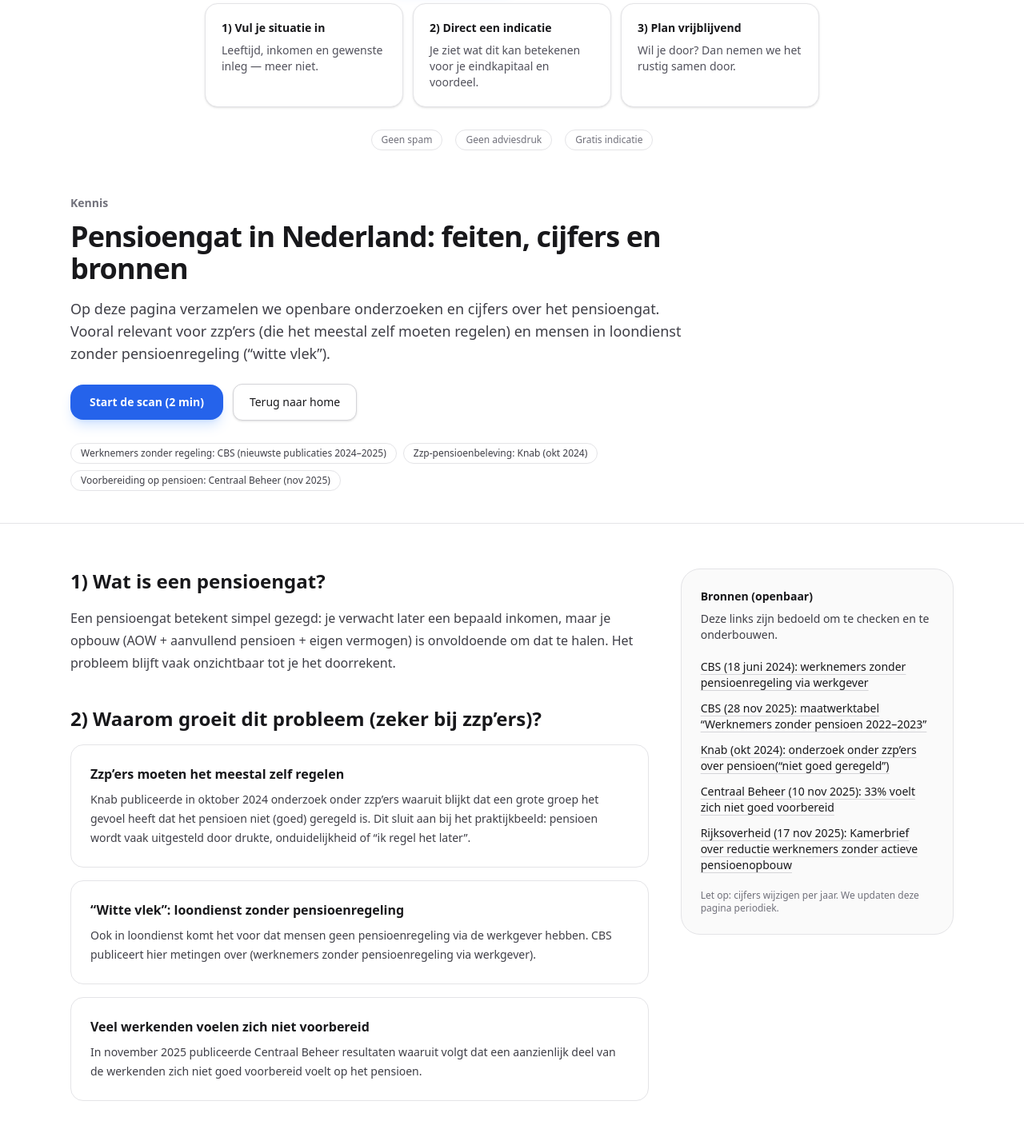
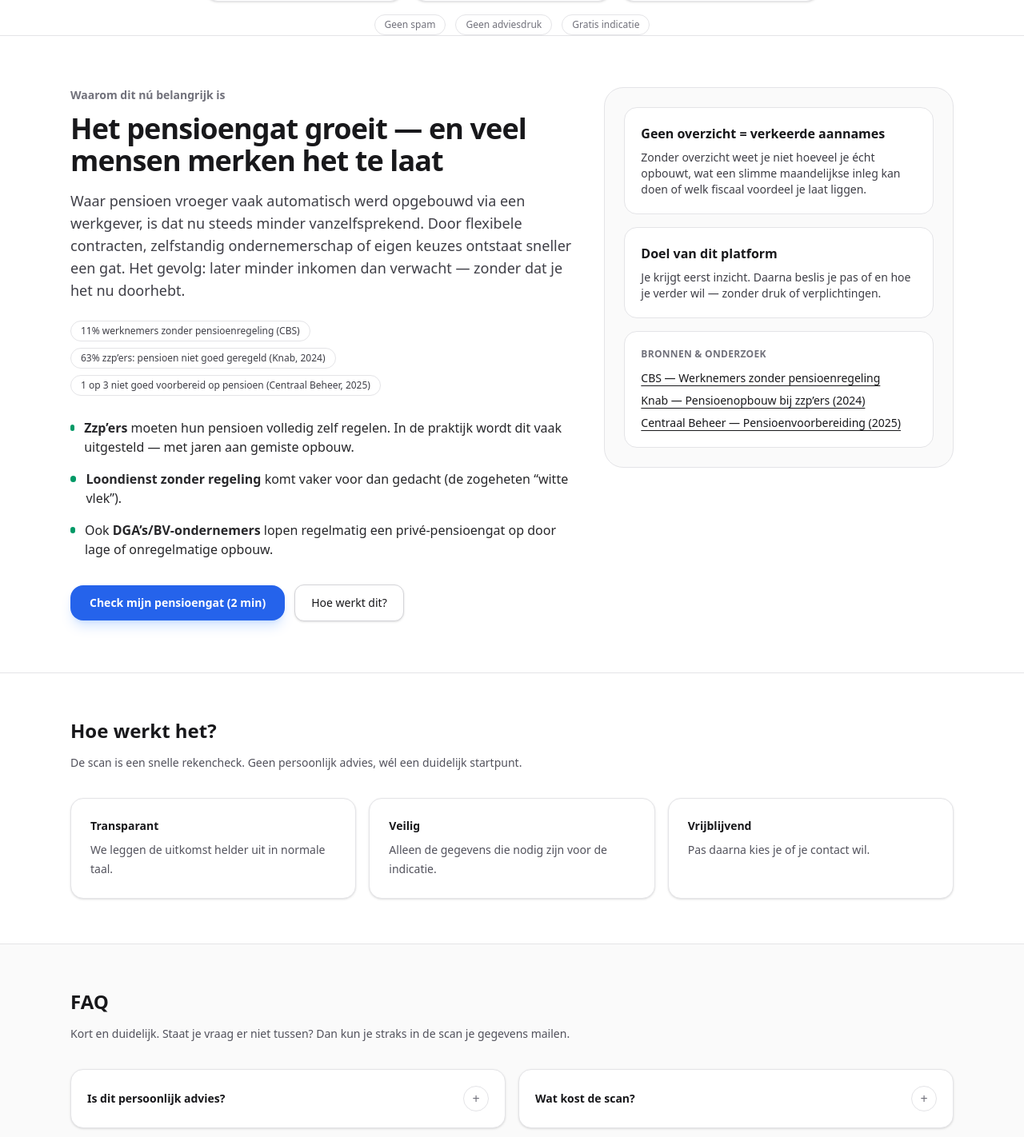
Before and after one commit to sharafatarsham-tech/slim-vermogen, a Next.js app: page / in a window 1280 px wide. Shown: the part 738-2160 px from the top of the page at 80% size. Built offline with nearby package versions, Linux system fonts and the light colour scheme.

Commit message:
Finalize hero layout, navbar kennis link and authority content

```diff
--- a/app/(site)/page.tsx
+++ b/app/(site)/page.tsx
@@ -19,9 +19,10 @@ export default function HomePage() {
           </div>
 
           <div className="mx-auto max-w-6xl px-6">
-            <div className="min-h-[calc(100vh-4rem)] flex items-center justify-center py-2 sm:py-4">
-              <div className="mx-auto max-w-3xl text-center">
-                {/* HERO LOGO */}
+            {/* compacter + hoger */}
+            <div className="min-h-[calc(100vh-8rem)] flex items-start justify-center pt-3 sm:pt-5">
+              <div className="mx-auto w-full max-w-3xl text-center">
+                {/* HERO LOGO (hoger + kleiner) */}
                 <div className="flex justify-center mb-1">
                   <Image
                     src="/logo-mijnpensioen.png"
@@ -29,29 +30,29 @@ export default function HomePage() {
                     width={520}
                     height={180}
                     priority
-                    className="h-auto w-[260px] sm:w-[310px] md:w-[340px]"
+                    className="h-auto w-[200px] sm:w-[230px] md:w-[260px]"
                   />
                 </div>
 
                 {/* badge */}
-                <div className="flex justify-center mt-1">
+                <div className="flex justify-center">
                   <div className="inline-flex items-center gap-2 rounded-full border border-zinc-200 bg-white/70 px-3 py-1 text-xs text-zinc-700 shadow-sm backdrop-blur">
                     <span className="h-2 w-2 rounded-full bg-emerald-500" />
                     Binnen 2 minuten inzicht — geen verplichtingen
                   </div>
                 </div>
 
-                <h1 className="mt-3 sm:mt-4 text-balance text-4xl font-semibold tracking-tight text-zinc-900 sm:text-5xl">
+                <h1 className="mt-3 text-balance text-[32px] font-semibold tracking-tight text-zinc-900 sm:text-[40px]">
                   Zie in één overzicht wat je pensioen later écht kan worden.
                 </h1>
 
-                <p className="mt-3 sm:mt-4 mx-auto max-w-2xl text-pretty text-base leading-7 text-zinc-600 sm:text-lg">
+                <p className="mt-2 mx-auto max-w-2xl text-pretty text-[15px] leading-6 text-zinc-600 sm:text-[16px]">
                   De Slim Vermogen Scan combineert jouw input tot een duidelijke indicatie:
                   eindkapitaal, belastingvoordeel en wat een slimme maandinleg kan doen. Simpel,
                   helder en zonder adviesdruk.
                 </p>
 
-                <div className="mt-4 sm:mt-5 flex flex-col items-stretch justify-center gap-2 sm:flex-row sm:items-center">
+                <div className="mt-4 flex flex-col items-stretch justify-center gap-2 sm:flex-row sm:items-center">
                   <Link
                     href="/scan"
                     className="inline-flex items-center justify-center rounded-2xl bg-[#2563eb] px-7 py-4 text-base font-semibold text-white shadow-lg shadow-blue-500/20 transition hover:-translate-y-0.5 hover:shadow-xl"
@@ -67,32 +68,32 @@ export default function HomePage() {
                   </a>
                 </div>
 
-                {/* 3 steps */}
-                <div className="mt-4 sm:mt-5 grid grid-cols-1 gap-3 sm:grid-cols-3">
-                  <div className="rounded-2xl border border-zinc-200 bg-white p-5 text-left shadow-sm">
+                {/* 3 steps (compacter) */}
+                <div className="mt-4 grid grid-cols-1 gap-3 sm:grid-cols-3">
+                  <div className="rounded-2xl border border-zinc-200 bg-white p-4 text-left shadow-sm">
                     <div className="text-sm font-semibold text-zinc-900">1) Vul je situatie in</div>
-                    <div className="mt-2 text-sm text-zinc-600">
+                    <div className="mt-1.5 text-sm text-zinc-600">
                       Leeftijd, inkomen en gewenste inleg — meer niet.
                     </div>
                   </div>
 
-                  <div className="rounded-2xl border border-zinc-200 bg-white p-5 text-left shadow-sm">
+                  <div className="rounded-2xl border border-zinc-200 bg-white p-4 text-left shadow-sm">
                     <div className="text-sm font-semibold text-zinc-900">2) Direct een indicatie</div>
-                    <div className="mt-2 text-sm text-zinc-600">
+                    <div className="mt-1.5 text-sm text-zinc-600">
                       Je ziet wat dit kan betekenen voor je eindkapitaal en voordeel.
                     </div>
                   </div>
 
-                  <div className="rounded-2xl border border-zinc-200 bg-white p-5 text-left shadow-sm">
+                  <div className="rounded-2xl border border-zinc-200 bg-white p-4 text-left shadow-sm">
                     <div className="text-sm font-semibold text-zinc-900">3) Plan vrijblijvend</div>
-                    <div className="mt-2 text-sm text-zinc-600">
+                    <div className="mt-1.5 text-sm text-zinc-600">
                       Wil je door? Dan nemen we het rustig samen door.
                     </div>
                   </div>
                 </div>
 
-                {/* trust row */}
-                <div className="mt-6 sm:mt-7 flex flex-wrap items-center justify-center gap-x-4 gap-y-2 text-xs text-zinc-500">
+                {/* trust row (kleiner) */}
+                <div className="mt-4 flex flex-wrap items-center justify-center gap-x-3 gap-y-2 text-xs text-zinc-500">
                   <span className="rounded-full border border-zinc-200 bg-white px-3 py-1">Geen spam</span>
                   <span className="rounded-full border border-zinc-200 bg-white px-3 py-1">Geen adviesdruk</span>
                   <span className="rounded-full border border-zinc-200 bg-white px-3 py-1">Gratis indicatie</span>
--- a/app/components/ProblemSection.tsx
+++ b/app/components/ProblemSection.tsx
@@ -1,247 +1,154 @@
-// app/kennis/page.tsx
 import Link from "next/link";
 
-export const metadata = {
-  title: "Kennis & Onderzoek — Pensioengat (NL) | Slim Vermogen",
-  description:
-    "Feiten, onderzoeken en openbare bronnen over het pensioengat in Nederland — met focus op zzp’ers en mensen zonder pensioenregeling.",
-};
+export default function ProblemSection() {
+  return (
+    <section id="probleem" className="border-t border-zinc-200 bg-white py-16">
+      <div className="mx-auto max-w-6xl px-6">
+        <div className="grid gap-10 lg:grid-cols-12 lg:items-start">
 
-export default function KennisPage() {
-  return (
-    <div className="min-h-screen bg-white text-zinc-900">
-      <main>
-        {/* HERO */}
-        <section className="border-b border-zinc-200 bg-white">
-          <div className="mx-auto max-w-6xl px-6 py-10">
-            <div className="max-w-3xl">
-              <p className="text-sm font-semibold text-zinc-500">Kennis</p>
+          {/* LEFT */}
+          <div className="lg:col-span-7">
+            <p className="text-sm font-semibold text-zinc-500">
+              Waarom dit nú belangrijk is
+            </p>
 
-              {/* 1x H1 */}
-              <h1 className="mt-3 text-3xl font-bold tracking-tight text-zinc-900 md:text-4xl">
-                Pensioengat in Nederland: feiten, cijfers en bronnen
-              </h1>
+            <h2 className="mt-3 text-3xl font-bold tracking-tight text-zinc-900 md:text-4xl">
+              Het pensioengat groeit — en veel mensen merken het te laat
+            </h2>
 
             <p className="mt-4 text-lg leading-7 text-zinc-700">
-                Op deze pagina verzamelen we openbare onderzoeken en cijfers over
-                het pensioengat. Vooral relevant voor zzp’ers (die het meestal zelf
-                moeten regelen) en mensen in loondienst zonder pensioenregeling
-                (“witte vlek”).
+              Waar pensioen vroeger vaak automatisch werd opgebouwd via een werkgever,
+              is dat nu steeds minder vanzelfsprekend. Door flexibele contracten,
+              zelfstandig ondernemerschap of eigen keuzes ontstaat sneller een gat.
+              Het gevolg: later minder inkomen dan verwacht — zonder dat je het nu doorhebt.
             </p>
 
-              <div className="mt-6 flex flex-col gap-3 sm:flex-row sm:items-center">
+            {/* Proof chips */}
+            <div className="mt-6 flex flex-wrap gap-2">
+              <span className="rounded-full border border-zinc-200 bg-white px-3 py-1 text-xs text-zinc-700">
+                11% werknemers zonder pensioenregeling (CBS)
+              </span>
+              <span className="rounded-full border border-zinc-200 bg-white px-3 py-1 text-xs text-zinc-700">
+                63% zzp’ers: pensioen niet goed geregeld (Knab, 2024)
+              </span>
+              <span className="rounded-full border border-zinc-200 bg-white px-3 py-1 text-xs text-zinc-700">
+                1 op 3 niet goed voorbereid op pensioen (Centraal Beheer, 2025)
+              </span>
+            </div>
+
+            {/* Bullets */}
+            <ul className="mt-7 space-y-4 text-zinc-800">
+              <li className="flex gap-3">
+                <span className="mt-2 h-2 w-2 rounded-full bg-emerald-600" />
+                <span>
+                  <strong>Zzp’ers</strong> moeten hun pensioen volledig zelf regelen.
+                  In de praktijk wordt dit vaak uitgesteld — met jaren aan gemiste opbouw.
+                </span>
+              </li>
+              <li className="flex gap-3">
+                <span className="mt-2 h-2 w-2 rounded-full bg-emerald-600" />
+                <span>
+                  <strong>Loondienst zonder regeling</strong> komt vaker voor dan gedacht
+                  (de zogeheten “witte vlek”).
+                </span>
+              </li>
+              <li className="flex gap-3">
+                <span className="mt-2 h-2 w-2 rounded-full bg-emerald-600" />
+                <span>
+                  Ook <strong>DGA’s/BV-ondernemers</strong> lopen regelmatig een
+                  privé-pensioengat op door lage of onregelmatige opbouw.
+                </span>
+              </li>
+            </ul>
+
+            {/* CTA */}
+            <div className="mt-8 flex flex-col gap-3 sm:flex-row sm:items-center">
               <Link
                 href="/scan"
                 className="inline-flex items-center justify-center rounded-2xl bg-[#2563eb] px-6 py-3 text-sm font-semibold text-white shadow-lg shadow-blue-500/20 transition hover:-translate-y-0.5 hover:shadow-xl"
               >
-                  Start de scan (2 min)
+                Check mijn pensioengat (2 min)
               </Link>
 
-                <Link
-                  href="/"
+              <a
+                href="#hoe-werkt-het"
                 className="inline-flex items-center justify-center rounded-xl border border-zinc-300 bg-white px-5 py-3 text-sm font-medium text-zinc-900 shadow-sm hover:bg-zinc-50"
               >
-                  Terug naar home
-                </Link>
+                Hoe werkt dit?
+              </a>
+            </div>
           </div>
 
-              {/* Quick facts */}
-              <div className="mt-7 flex flex-wrap gap-2">
-                <span className="rounded-full border border-zinc-200 bg-white px-3 py-1 text-xs text-zinc-700">
-                  Werknemers zonder regeling: CBS (nieuwste publicaties 2024–2025)
-                </span>
-                <span className="rounded-full border border-zinc-200 bg-white px-3 py-1 text-xs text-zinc-700">
-                  Zzp-pensioenbeleving: Knab (okt 2024)
-                </span>
-                <span className="rounded-full border border-zinc-200 bg-white px-3 py-1 text-xs text-zinc-700">
-                  Voorbereiding op pensioen: Centraal Beheer (nov 2025)
-                </span>
-              </div>
-            </div>
-          </div>
-        </section>
+          {/* RIGHT */}
+          <div className="lg:col-span-5">
+            <div className="rounded-3xl border border-zinc-200 bg-zinc-50 p-6 space-y-4">
 
-        {/* CONTENT */}
-        <section className="bg-white py-14">
-          <div className="mx-auto max-w-6xl px-6">
-            <div className="grid gap-10 lg:grid-cols-12">
-              {/* LEFT: content */}
-              <div className="lg:col-span-8 space-y-10">
-                <section className="space-y-4">
-                  <h2 className="text-2xl font-semibold text-zinc-900">
-                    1) Wat is een pensioengat?
-                  </h2>
-                  <p className="text-zinc-700 leading-7">
-                    Een pensioengat betekent simpel gezegd: je verwacht later een
-                    bepaald inkomen, maar je opbouw (AOW + aanvullend pensioen +
-                    eigen vermogen) is onvoldoende om dat te halen. Het probleem
-                    blijft vaak onzichtbaar tot je het doorrekent.
+              <div className="rounded-2xl border border-zinc-200 bg-white p-5">
+                <p className="font-semibold text-zinc-900">
+                  Geen overzicht = verkeerde aannames
                 </p>
-                </section>
-
-                <section className="space-y-4">
-                  <h2 className="text-2xl font-semibold text-zinc-900">
-                    2) Waarom groeit dit probleem (zeker bij zzp’ers)?
-                  </h2>
-
-                  <div className="rounded-2xl border border-zinc-200 bg-white p-6">
-                    <h3 className="text-base font-semibold text-zinc-900">
-                      Zzp’ers moeten het meestal zelf regelen
-                    </h3>
-                    <p className="mt-2 text-sm text-zinc-700 leading-6">
-                      Knab publiceerde in oktober 2024 onderzoek onder zzp’ers waaruit
-                      blijkt dat een grote groep het gevoel heeft dat het pensioen
-                      niet (goed) geregeld is. Dit sluit aan bij het praktijkbeeld:
-                      pensioen wordt vaak uitgesteld door drukte, onduidelijkheid of
-                      “ik regel het later”.
+                <p className="mt-2 text-sm text-zinc-700">
+                  Zonder overzicht weet je niet hoeveel je écht opbouwt,
+                  wat een slimme maandelijkse inleg kan doen
+                  of welk fiscaal voordeel je laat liggen.
                 </p>
               </div>
 
-                  <div className="rounded-2xl border border-zinc-200 bg-white p-6">
-                    <h3 className="text-base font-semibold text-zinc-900">
-                      “Witte vlek”: loondienst zonder pensioenregeling
-                    </h3>
-                    <p className="mt-2 text-sm text-zinc-700 leading-6">
-                      Ook in loondienst komt het voor dat mensen geen pensioenregeling via
-                      de werkgever hebben. CBS publiceert hier metingen over (werknemers
-                      zonder pensioenregeling via werkgever).
+              <div className="rounded-2xl border border-zinc-200 bg-white p-5">
+                <p className="font-semibold text-zinc-900">
+                  Doel van dit platform
+                </p>
+                <p className="mt-2 text-sm text-zinc-700">
+                  Je krijgt eerst inzicht. Daarna beslis je pas
+                  of en hoe je verder wil — zonder druk of verplichtingen.
                 </p>
               </div>
 
-                  <div className="rounded-2xl border border-zinc-200 bg-white p-6">
-                    <h3 className="text-base font-semibold text-zinc-900">
-                      Veel werkenden voelen zich niet voorbereid
-                    </h3>
-                    <p className="mt-2 text-sm text-zinc-700 leading-6">
-                      In november 2025 publiceerde Centraal Beheer resultaten waaruit volgt
-                      dat een aanzienlijk deel van de werkenden zich niet goed voorbereid voelt
-                      op het pensioen.
-                    </p>
-                  </div>
-                </section>
-
-                <section className="space-y-4">
-                  <h2 className="text-2xl font-semibold text-zinc-900">
-                    3) Wat kun je hiermee als bezoeker?
-                  </h2>
-
-                  <ul className="space-y-3 text-zinc-800">
-                    <li className="flex gap-3">
-                      <span className="mt-2 h-2 w-2 rounded-full bg-emerald-600 flex-none" />
-                      <span>
-                        Eerst overzicht: wat is je huidige opbouw en wat ontbreekt er?
-                      </span>
-                    </li>
-                    <li className="flex gap-3">
-                      <span className="mt-2 h-2 w-2 rounded-full bg-emerald-600 flex-none" />
-                      <span>
-                        Daarna opties: welke oplossingen passen bij jouw situatie (zzp/loondienst, inkomen, horizon)?
-                      </span>
-                    </li>
-                    <li className="flex gap-3">
-                      <span className="mt-2 h-2 w-2 rounded-full bg-emerald-600 flex-none" />
-                      <span>
-                        Pas daarna actie: wat is een logische maandstap die je kunt volhouden?
-                      </span>
-                    </li>
-                  </ul>
-
-                  <div className="mt-6 rounded-2xl border border-zinc-200 bg-zinc-50 p-6">
-                    <p className="font-semibold text-zinc-900">Praktisch</p>
-                    <p className="mt-2 text-sm text-zinc-700 leading-6">
-                      Wil je snel een indicatie? Gebruik de scan. Wil je dieper de cijfers in,
-                      gebruik onderstaande bronnen en check ze zelf.
-                    </p>
-                    <div className="mt-4 flex flex-col gap-3 sm:flex-row">
-                      <Link
-                        href="/scan"
-                        className="inline-flex items-center justify-center rounded-2xl bg-[#2563eb] px-6 py-3 text-sm font-semibold text-white shadow-lg shadow-blue-500/20 transition hover:-translate-y-0.5 hover:shadow-xl"
-                      >
-                        Naar de scan
-                      </Link>
-                      <Link
-                        href="/#probleem"
-                        className="inline-flex items-center justify-center rounded-xl border border-zinc-300 bg-white px-5 py-3 text-sm font-medium text-zinc-900 shadow-sm hover:bg-zinc-50"
-                      >
-                        Lees de uitleg op home
-                      </Link>
-                    </div>
-                  </div>
-                </section>
-              </div>
-
-              {/* RIGHT: sources */}
-              <aside className="lg:col-span-4">
-                <div className="rounded-3xl border border-zinc-200 bg-zinc-50 p-6">
-                  <p className="text-sm font-semibold text-zinc-900">
-                    Bronnen (openbaar)
-                  </p>
-                  <p className="mt-2 text-sm text-zinc-700">
-                    Deze links zijn bedoeld om te checken en te onderbouwen.
+              {/* Sources */}
+              <div className="rounded-2xl border border-zinc-200 bg-white p-5">
+                <p className="text-xs font-semibold uppercase tracking-wide text-zinc-500">
+                  Bronnen & onderzoek
                 </p>
 
-                  <ul className="mt-5 space-y-3 text-sm">
+                <ul className="mt-3 space-y-2 text-sm">
                   <li>
                     <a
-                        className="text-zinc-900 underline decoration-zinc-300 underline-offset-4 hover:decoration-zinc-600"
                       href="https://www.cbs.nl/nl-nl/nieuws/2024/25/aantal-werknemers-zonder-pensioen-afgenomen-met-bijna-20-procent"
                       target="_blank"
                       rel="noreferrer"
+                      className="underline underline-offset-4 hover:text-zinc-900"
                     >
-                        CBS (18 juni 2024): werknemers zonder pensioenregeling via werkgever
+                      CBS — Werknemers zonder pensioenregeling
                     </a>
                   </li>
                   <li>
                     <a
-                        className="text-zinc-900 underline decoration-zinc-300 underline-offset-4 hover:decoration-zinc-600"
-                        href="https://www.cbs.nl/nl-nl/maatwerk/2025/48/werknemers-zonder-pensioen-2022-2023"
+                      href="https://bieb.knab.nl/ondernemen/twee-op-de-drie-zzpers-vindt-eigen-pensioen-niet-goed-geregeld-spijt-komt-later"
                       target="_blank"
                       rel="noreferrer"
+                      className="underline underline-offset-4 hover:text-zinc-900"
                     >
-                        CBS (28 nov 2025): maatwerktabel “Werknemers zonder pensioen 2022–2023”
+                      Knab — Pensioenopbouw bij zzp’ers (2024)
                     </a>
                   </li>
                   <li>
                     <a
-                        className="text-zinc-900 underline decoration-zinc-300 underline-offset-4 hover:decoration-zinc-600"
-                        href="https://bieb.knab.nl/ondernemen/twee-op-de-drie-zzpers-vindt-eigen-pensioen-niet-goed-geregeld-spijt-komt-later"
-                        target="_blank"
-                        rel="noreferrer"
-                      >
-                        Knab (okt 2024): onderzoek onder zzp’ers over pensioen(“niet goed geregeld”)
-                      </a>
-                    </li>
-                    <li>
-                      <a
-                        className="text-zinc-900 underline decoration-zinc-300 underline-offset-4 hover:decoration-zinc-600"
                       href="https://nieuws.centraalbeheer.nl/miljoenen-werkende-nederlanders-niet-klaar-voor-later--een-derde-voelt-zich-niet-goed-voorbereid-op-pensioen/"
                       target="_blank"
                       rel="noreferrer"
+                      className="underline underline-offset-4 hover:text-zinc-900"
                     >
-                        Centraal Beheer (10 nov 2025): 33% voelt zich niet goed voorbereid
-                      </a>
-                    </li>
-                    <li>
-                      <a
-                        className="text-zinc-900 underline decoration-zinc-300 underline-offset-4 hover:decoration-zinc-600"
-                        href="https://www.rijksoverheid.nl/documenten/kamerstukken/2025/11/17/kamerbrief-voortgang-reductie-werknemers-zonder-actieve-pensioenopbouw"
-                        target="_blank"
-                        rel="noreferrer"
-                      >
-                        Rijksoverheid (17 nov 2025): Kamerbrief over reductie werknemers zonder actieve pensioenopbouw
+                      Centraal Beheer — Pensioenvoorbereiding (2025)
                     </a>
                   </li>
                 </ul>
+              </div>
 
-                  <p className="mt-5 text-xs text-zinc-500">
-                    Let op: cijfers wijzigen per jaar. We updaten deze pagina periodiek.
-                  </p>
             </div>
-              </aside>
+          </div>
+
         </div>
       </div>
     </section>
-      </main>
-    </div>
   );
 }
--- a/app/layout.tsx
+++ b/app/layout.tsx
@@ -10,7 +10,7 @@ export default function RootLayout({
     <html lang="nl">
       <body className="bg-white text-zinc-900">
         <Navbar />
-        <main className="pt-16">{children}</main>
+        <main>{children}</main>
       </body>
     </html>
   );
```
Also changed, not shown: app/metadata.ts (added). Lines whose indentation alone changed are shown as unchanged.
